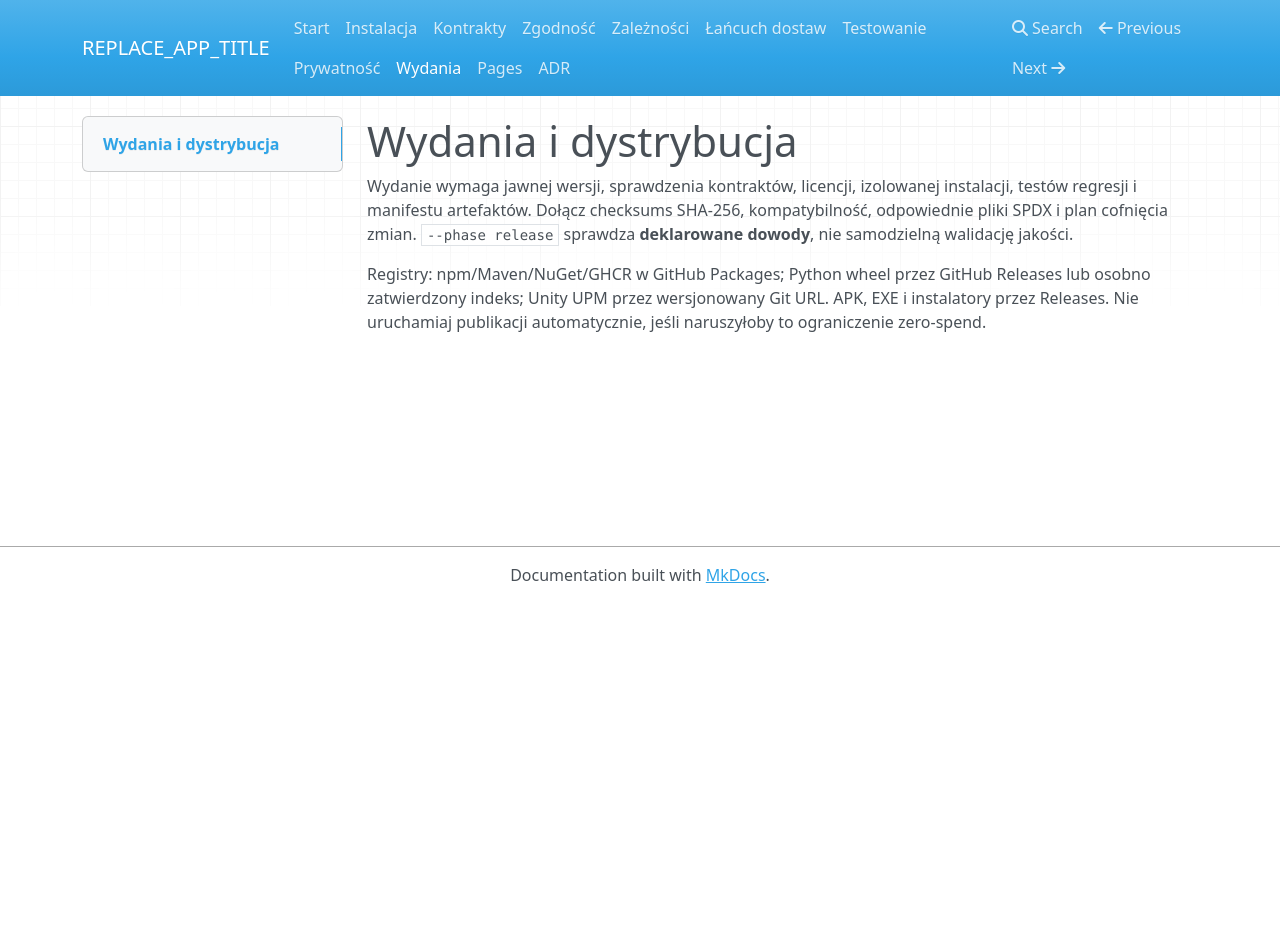
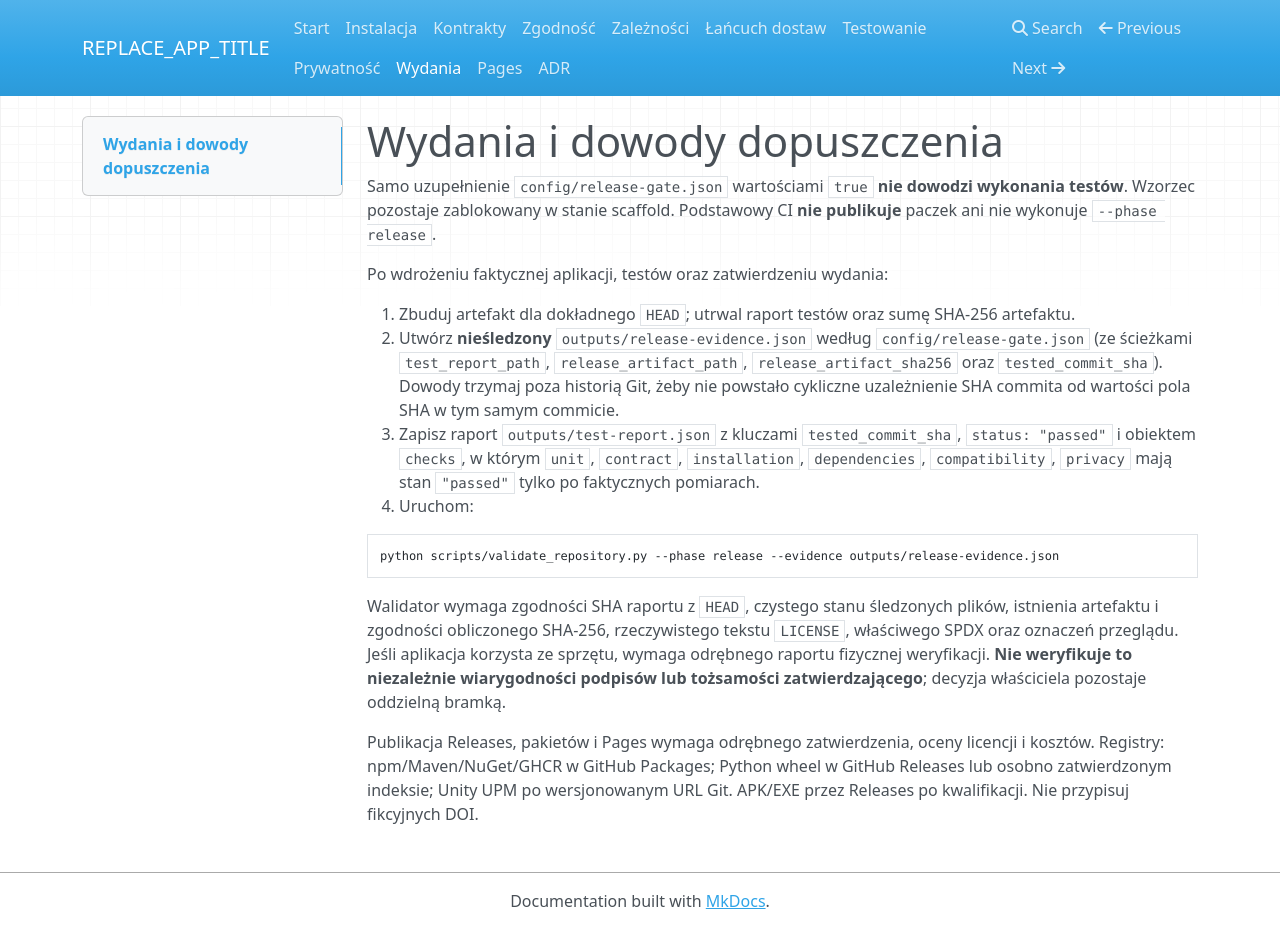
Before and after one commit to MatPomGit/repo-template-app, an MkDocs documentation site: the page built from docs/releases.md, in a window 1280 px wide and 929 px high. Built offline with MkDocs 1.6.1, drawn with Linux system fonts in a browser that asks for light colours; nearby versions of some CDN libraries.

Commit message:
fix: align docs/releases.md with executable app quality gates

````diff
--- a/docs/releases.md
+++ b/docs/releases.md
@@ -1,8 +1,18 @@
-# Wydania i dystrybucja
+# Wydania i dowody dopuszczenia
 
-Wydanie wymaga jawnej wersji, sprawdzenia kontraktów, licencji, izolowanej instalacji, testów regresji i manifestu artefaktów.
-Dołącz checksums SHA-256, kompatybilność, odpowiednie pliki SPDX i plan cofnięcia zmian.
-`--phase release` sprawdza **deklarowane dowody**, nie samodzielną walidację jakości.
+Samo uzupełnienie `config/release-gate.json` wartościami `true` **nie dowodzi wykonania testów**. Wzorzec pozostaje zablokowany w stanie scaffold. Podstawowy CI **nie publikuje** paczek ani nie wykonuje `--phase release`.
 
-Registry: npm/Maven/NuGet/GHCR w GitHub Packages; Python wheel przez GitHub Releases lub osobno zatwierdzony indeks; Unity UPM przez wersjonowany Git URL. APK, EXE i instalatory przez Releases.
-Nie uruchamiaj publikacji automatycznie, jeśli naruszyłoby to ograniczenie zero-spend.
+Po wdrożeniu faktycznej aplikacji, testów oraz zatwierdzeniu wydania:
+
+1. Zbuduj artefakt dla dokładnego `HEAD`; utrwal raport testów oraz sumę SHA-256 artefaktu.
+2. Utwórz **nieśledzony** `outputs/release-evidence.json` według `config/release-gate.json` (ze ścieżkami `test_report_path`, `release_artifact_path`, `release_artifact_sha256` oraz `tested_commit_sha`). Dowody trzymaj poza historią Git, żeby nie powstało cykliczne uzależnienie SHA commita od wartości pola SHA w tym samym commicie.
+3. Zapisz raport `outputs/test-report.json` z kluczami `tested_commit_sha`, `status: "passed"` i obiektem `checks`, w którym `unit`, `contract`, `installation`, `dependencies`, `compatibility`, `privacy` mają stan `"passed"` tylko po faktycznych pomiarach.
+4. Uruchom:
+
+```bash
+python scripts/validate_repository.py --phase release --evidence outputs/release-evidence.json
+```
+
+Walidator wymaga zgodności SHA raportu z `HEAD`, czystego stanu śledzonych plików, istnienia artefaktu i zgodności obliczonego SHA-256, rzeczywistego tekstu `LICENSE`, właściwego SPDX oraz oznaczeń przeglądu. Jeśli aplikacja korzysta ze sprzętu, wymaga odrębnego raportu fizycznej weryfikacji. **Nie weryfikuje to niezależnie wiarygodności podpisów lub tożsamości zatwierdzającego**; decyzja właściciela pozostaje oddzielną bramką.
+
+Publikacja Releases, pakietów i Pages wymaga odrębnego zatwierdzenia, oceny licencji i kosztów. Registry: npm/Maven/NuGet/GHCR w GitHub Packages; Python wheel w GitHub Releases lub osobno zatwierdzonym indeksie; Unity UPM po wersjonowanym URL Git. APK/EXE przez Releases po kwalifikacji. Nie przypisuj fikcyjnych DOI.
````
